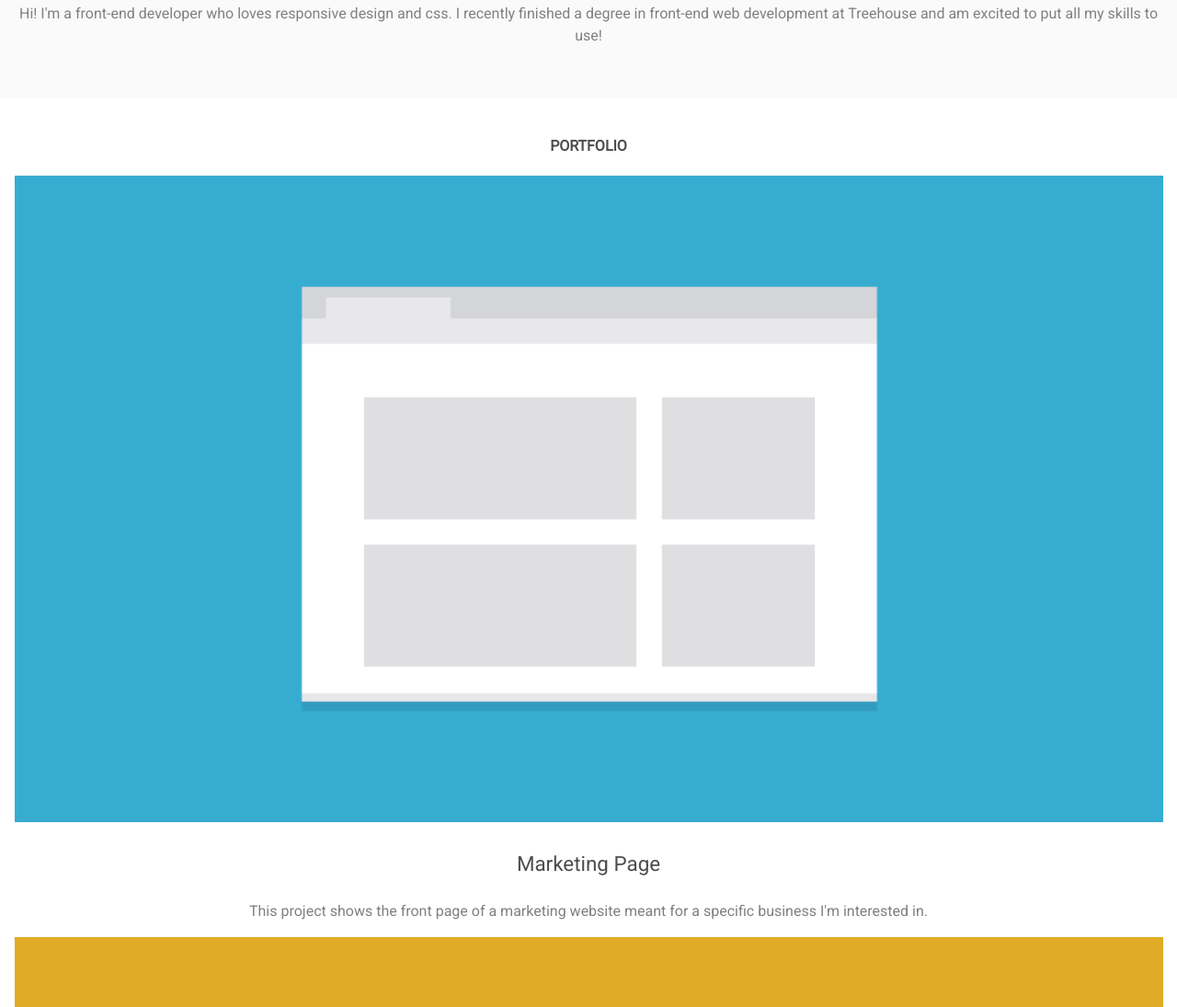
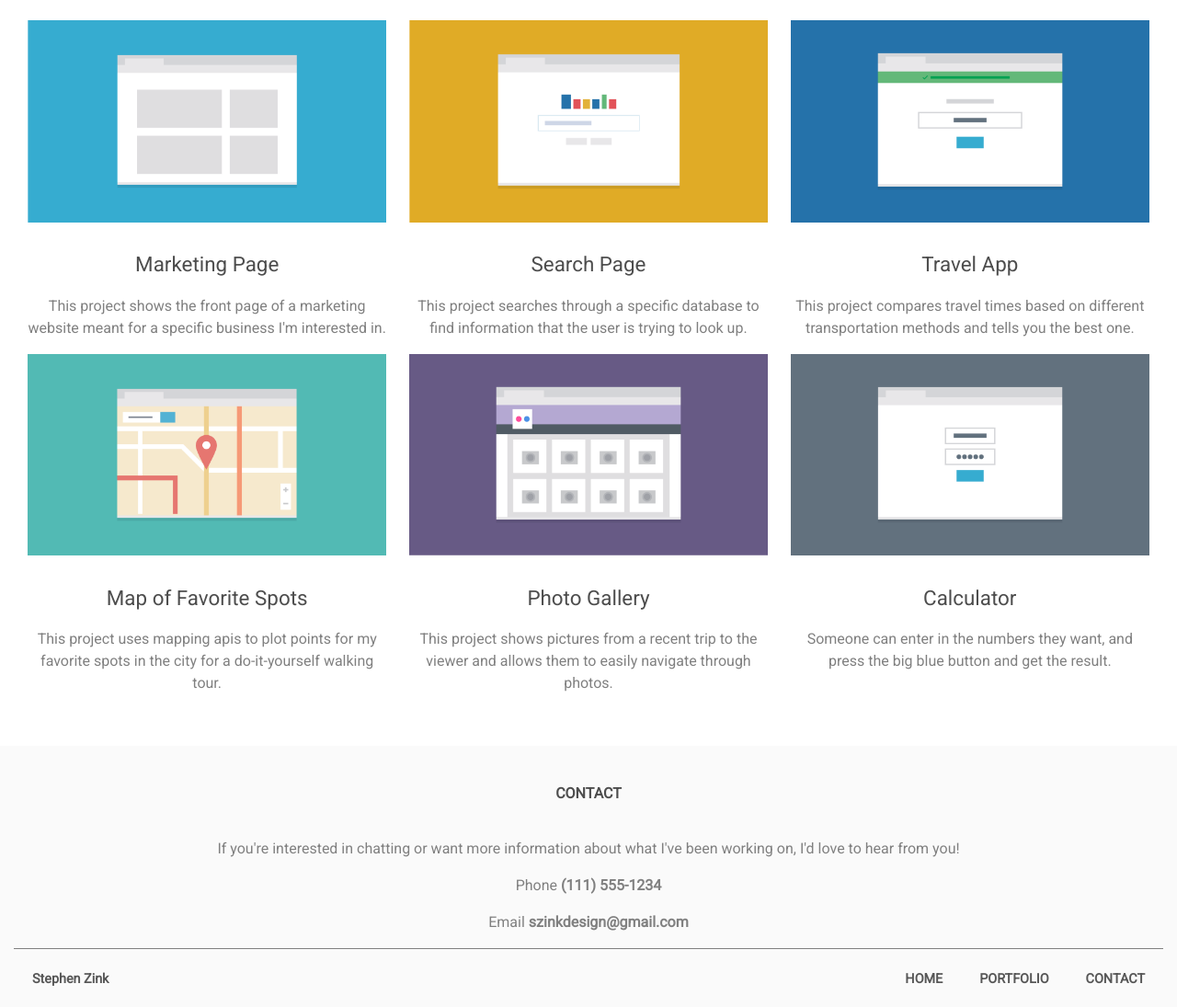
Before and after one commit to szinkdesign/TeamTreeHouse-TechDegree-Project-2, a plain HTML site: page index.html in a window 1280 px wide. Shown: the part 478-1573 px from the top of the page at 92% size. Drawn offline with Linux system fonts and the light colour scheme.

Commit message:
final changes
checked validation for html/css, no errors

```diff
--- a/css/styles.css
+++ b/css/styles.css
@@ -7,6 +7,7 @@ body {
 
 section {
   padding: 0px 15px 40px 15px;
+  clear: both;
 }
 
 h1, h2, h3, h4 {
@@ -24,10 +25,17 @@ h2 {
   font-size: 1em;
   margin: 40px auto 20px auto;
   display: inline-block;
+  width: 100%;
 }
 
 h3 {
   font-size: 1.4em;
+  font-weight: 100;
+  margin-bottom: 0em;
+}
+
+h4 {
+  font-size: 1.2em;
   font-weight: 100;
 }
 
@@ -66,6 +74,12 @@ p {
   background-color: #fafafa;
 }
 
+#portfolio {
+  display: flex;
+  flex-wrap: wrap;
+  justify-content: space-between;
+}
+
 footer {
   padding: 0px 15px 20px 15px;
 }
@@ -77,22 +91,88 @@ footer a {
   font-weight: bold;
 }
 
-footer ul {
-  display: flex;
-  justify-content: space-between;
+#divider {
+  display: inline-block;
+  width: 100%;
   border-top: 1px solid gray;
 }
 
 footer ul li {
-  display: flex;
+  display: inline-block;
+  float: left;
   color: inherit;
   background-color: inherit;
 }
 
-@media screen and (min-width: 1024px) {
-
+.mobile-nav {
+  display: inline-block;
 }
 
-@media screen and (min-width: 768px) {
+.desktop-nav {
+  display: none;
+}
 
+.nav-left {
+  float: left;
 }
+
+.nav-right {
+  float: right;
+}
+
+@media only screen and (min-width: 768px) {
+  section {
+    padding: 0px 30px 40px;
+  }
+
+  nav ul {
+    display: flex;
+    flex-wrap: wrap;
+    justify-content: center;
+  }
+
+  ul li {
+    padding: 10px 20px;
+    color: inherit;
+    background-color: inherit;
+  }
+
+  .profile-container {
+    width: 100%;
+    margin: 0 auto;
+    display: inline-block;
+  }
+
+  .profile-container img {
+    float: right;
+    width: 30%;
+  }
+
+  .profile-container h4 {
+    float: left;
+    width: 70%;
+    text-align: left;
+    margin: 0px;
+  }
+
+  .container {
+    width: 49%;
+  }
+
+  .desktop-nav {
+    display: inline;
+  }
+  .mobile-nav {
+    display: none;
+  }
+  .nav {
+    float: left;
+  }
+}
+
+@media only screen and (min-width: 1024px) {
+
+  .container {
+    width: 32%;
+  }
+}
--- a/index.html
+++ b/index.html
@@ -24,39 +24,51 @@
             </ul>
           </nav>
         </header>
-
+        <div class="profile-container">
           <img src="images/responsive-layout-profile.png" alt="portrait of stephen zink.">
-        <p>Hi! I'm a front-end developer who loves responsive design and css.  I recently finished a degree in front-end web development at Treehouse and am excited to put all my skills to use!</p>
-
+          <h4>Hi! I'm a front-end developer who loves responsive design and css.  I recently finished a degree in front-end web development at Treehouse and am excited to put all my skills to use!</h4>
+        </div>
       </section>
 
       <section id="portfolio">
 
         <h2>PORTFOLIO</h2>
+
+        <div class="container">
           <img src="images/portfolio-1.png" alt="illustration of front page">
           <h3>Marketing Page</h3>
           <p>This project shows the front page of a marketing website meant for a specific business I'm interested in.</p>
+        </div>
 
+        <div class="container">
           <img src="images/portfolio-2.png" alt="illustration of search engine page">
           <h3>Search Page</h3>
           <p>This project searches through a specific database to find information that the user is trying to look up.</p>
+        </div>
 
+        <div class="container">
           <img src="images/portfolio-3.png" alt="illustration of travel times app">
           <h3>Travel App</h3>
           <p>This project compares travel times based on different transportation methods and tells you the best one.</p>
+        </div>
 
+        <div class="container">
           <img src="images/portfolio-4.png" alt="illustration of mapping apis">
           <h3>Map of Favorite Spots</h3>
           <p>This project uses mapping apis to plot points for my favorite spots in the city for a do-it-yourself walking tour.</p>
+        </div>
 
+        <div class="container">
           <img src="images/portfolio-5.png" alt="illustration of photo gallery page">
           <h3>Photo Gallery</h3>
           <p>This project shows pictures from a recent trip to the viewer and allows them to easily navigate through photos.</p>
+        </div>
 
+        <div class="container">
           <img src="images/portfolio-6.png" alt="illustration of calculator page">
           <h3>Calculator</h3>
           <p>Someone can enter in the numbers they want, and press the big blue button and get the result.</p>
-
+        </div>
       </section>
 
     </main>
@@ -68,10 +80,20 @@
       <p>Phone <a href="tel:111-555-1234">(111) 555-1234</a></p>
       <p>Email <a href="mailto:szinkdesign@gmail.com">szinkdesign@gmail.com</a></p>
 
+    <div id="divider">
+      <div class="nav-left">
+        <ul><li><a href="#top">Stephen Zink</a></li></ul>
+      </div>
+
+      <div class="nav-right">
         <ul>
-        <li><a href="#top">Stephen Zink</a></li>
-        <li><a href="#top">BACK TO TOP</a></li>
+          <li class="mobile-nav"><a href="#top">BACK TO TOP</a></li>
+          <li class="desktop-nav"><a href="#home">HOME</a></li>
+          <li class="desktop-nav"><a href="#portfolio">PORTFOLIO</a></li>
+          <li class="desktop-nav"><a href="#contact">CONTACT</a></li>
         </ul>
+      </div>
+    </div>
 
     </footer>
   </body>
```
Lines whose indentation alone changed are shown as unchanged.
